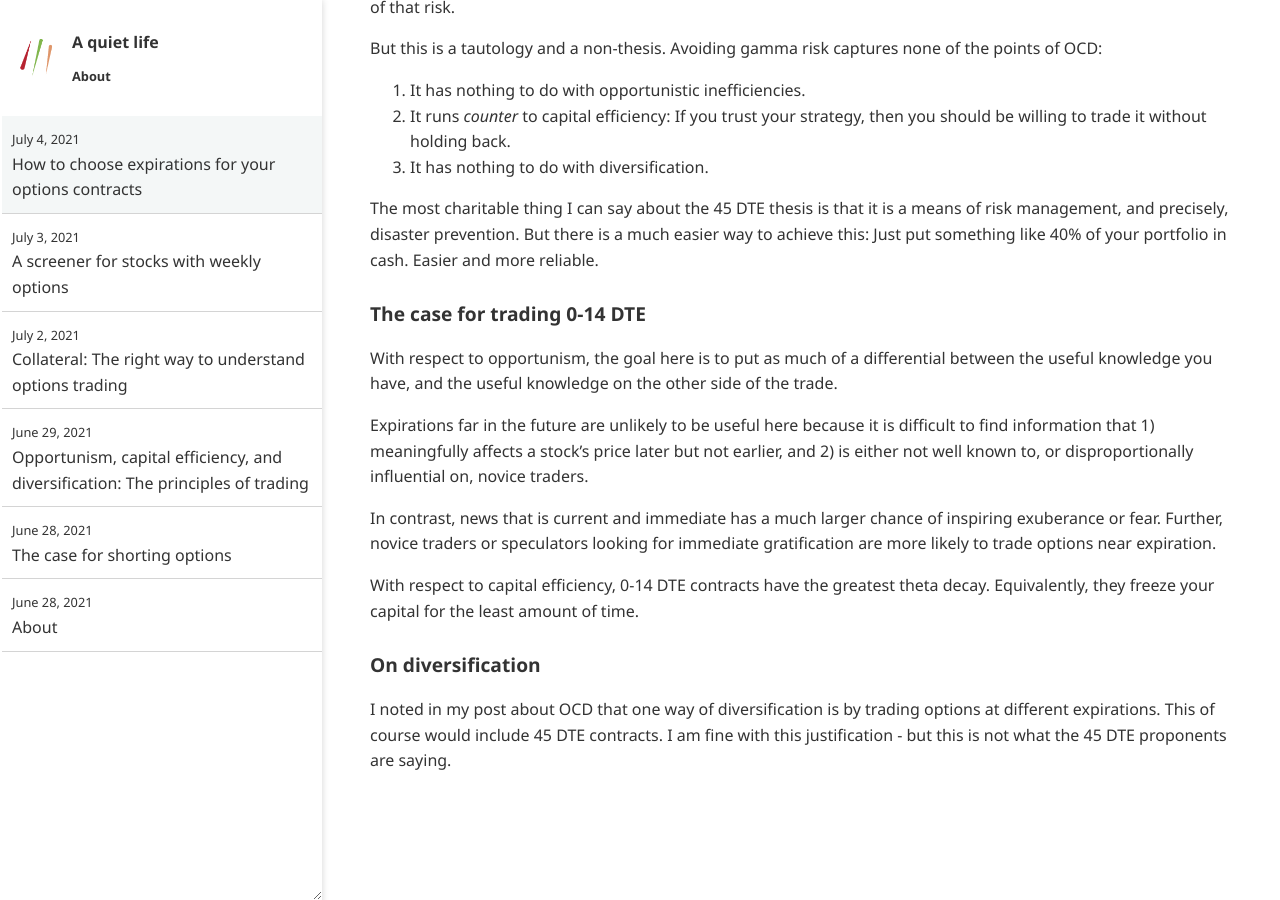
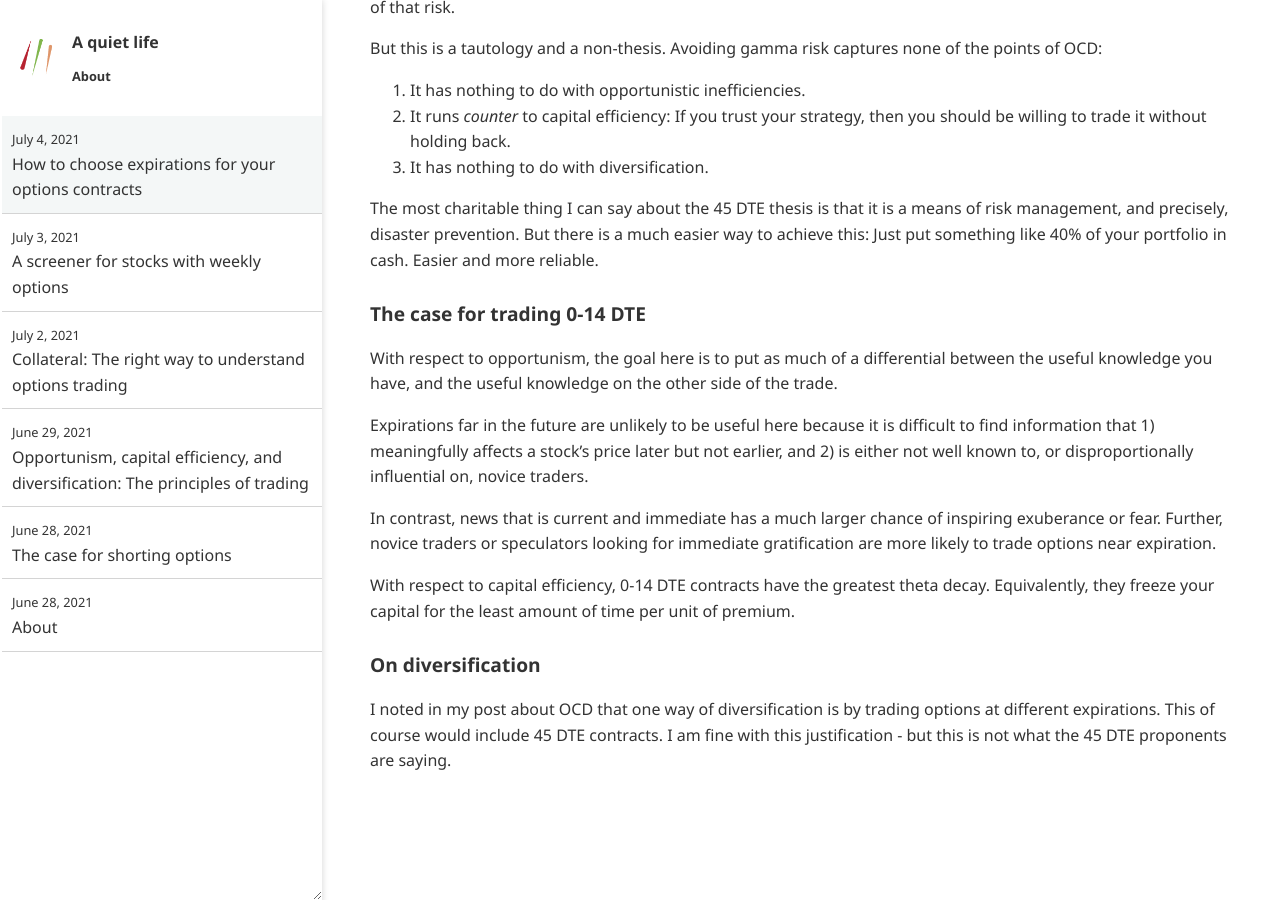
Before and after one commit to ansyblenetwork/aquietlife, a Jekyll site: the page built from _posts/2021-07-04-choosing-expirations.md, in a window 1280 px wide and 900 px high, scrolled down 884 px. Built offline with Jekyll 4.4.1, drawn with Linux system fonts in a browser that asks for light colours.

Commit message:
Update 2021-07-04-choosing-expirations.md

```diff
--- a/_posts/2021-07-04-choosing-expirations.md
+++ b/_posts/2021-07-04-choosing-expirations.md
@@ -40,7 +40,7 @@ Expirations far in the future are unlikely to be useful here because it is diffi
 
 In contrast, news that is current and immediate has a much larger chance of inspiring exuberance or fear. Further, novice traders or speculators looking for immediate gratification are more likely to trade options near expiration.
 
-With respect to capital efficiency, 0-14 DTE contracts have the greatest theta decay. Equivalently, they freeze your capital for the least amount of time.
+With respect to capital efficiency, 0-14 DTE contracts have the greatest theta decay. Equivalently, they freeze your capital for the least amount of time per unit of premium.
 
 ### On diversification
 
```
